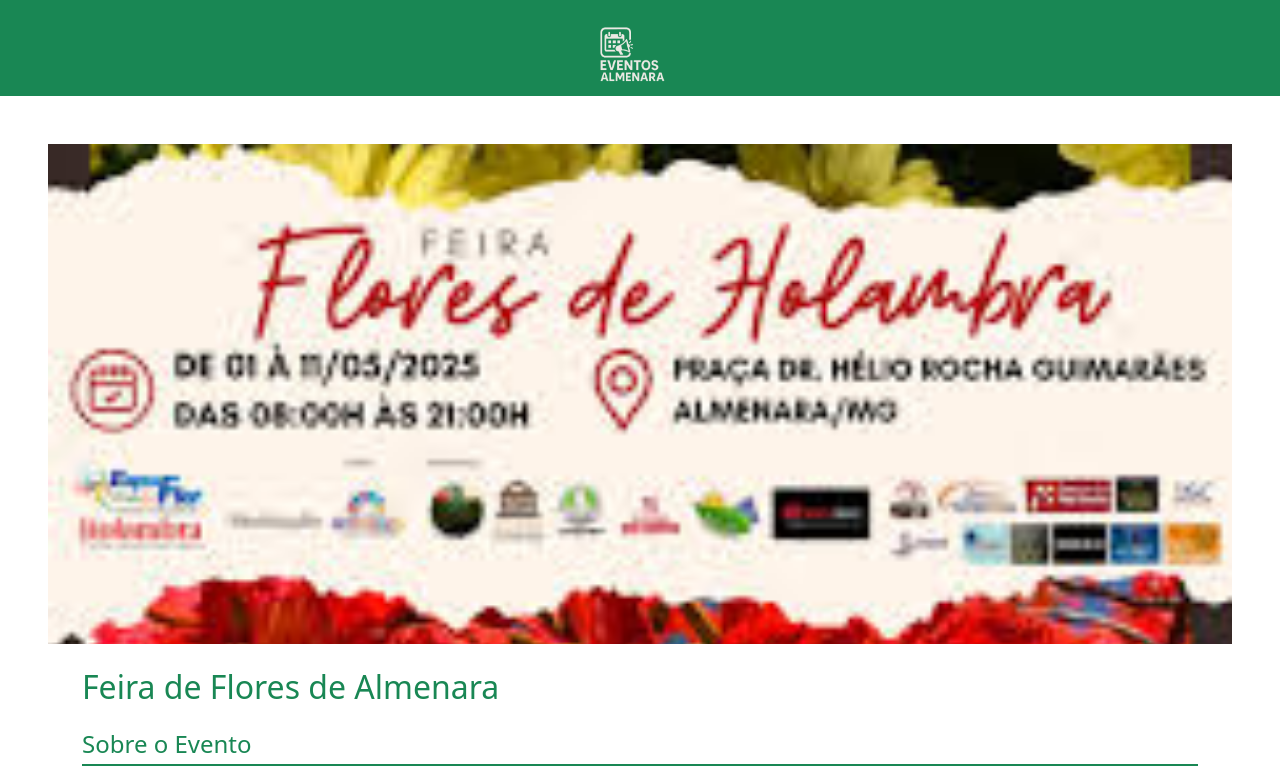
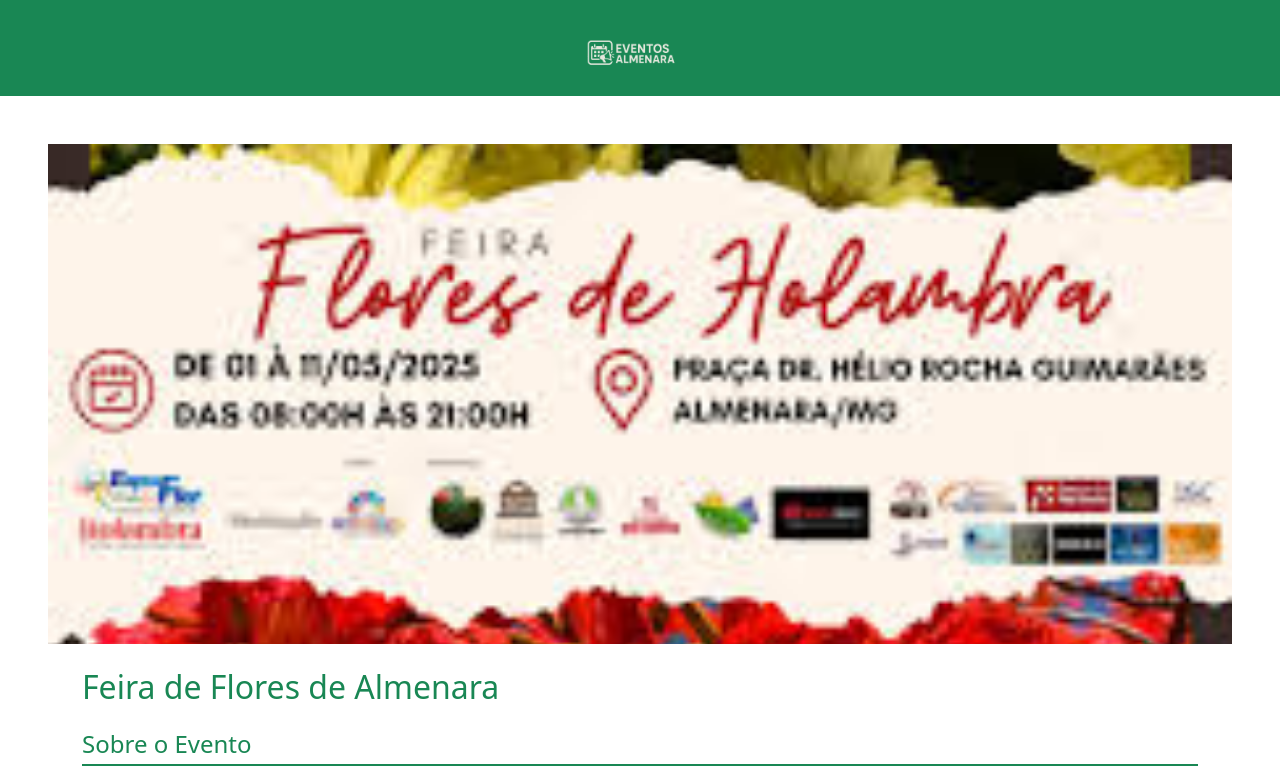
Before and after one commit to patrickfc17/Painel-de-Eventos, a plain HTML site: page pages/DetalhesFeiraDasFlores.html in a window 1280 px wide. Shown: the top 778 px of the page. Drawn offline with nearby package versions, Linux system fonts and the light colour scheme; files that its build step writes are made by us from their sources.

Commit message:
Atualização da logo nas pages

```diff
--- a/pages/DetalhesFeiraDasFlores.html
+++ b/pages/DetalhesFeiraDasFlores.html
@@ -22,7 +22,7 @@
         <header style="height: 6rem">
             <nav id="navbar-example2" class="navbar bg-success px-3 mb-3 d-flex justify-content-center gap-3 h-100">
                 <a class="navbar-brand text-light d-flex " href="/index.html">
-                    <img src="../assets/Logo_de_Eventos_Almenara.png" alt="Logo Eventos" class="img-fluid" style="max-height: 80px;">
+                    <img src="../assets/Logo pagina.png" alt="Logo Eventos" class="img-fluid" style="max-height: 80px;">
                 </a>
             </nav>
         </header>
```
Also changed, not shown: pages/DetalhesFestaDaMandioca.html (+1 -1 lines), pages/DetalhesFestaDoDivino.html (+1 -1 lines), pages/DetalhesFestival.html (+1 -1 lines), pages/DetalhesGastronomico.html (+1 -1 lines), pages/DetalhesSarara.html (+1 -1 lines), pages/DetalhesZezeLuciano.html (+2 -2 lines), assets/Logo pagina.png (added).
